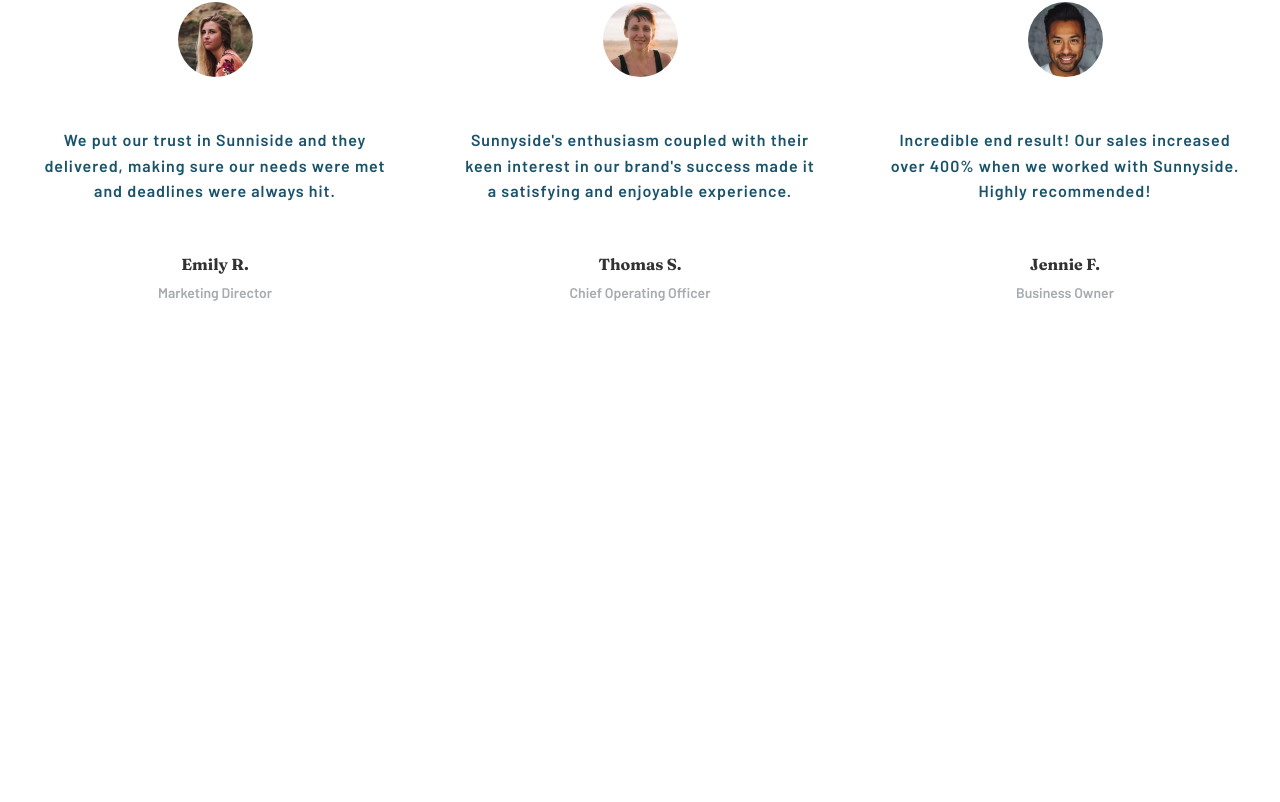
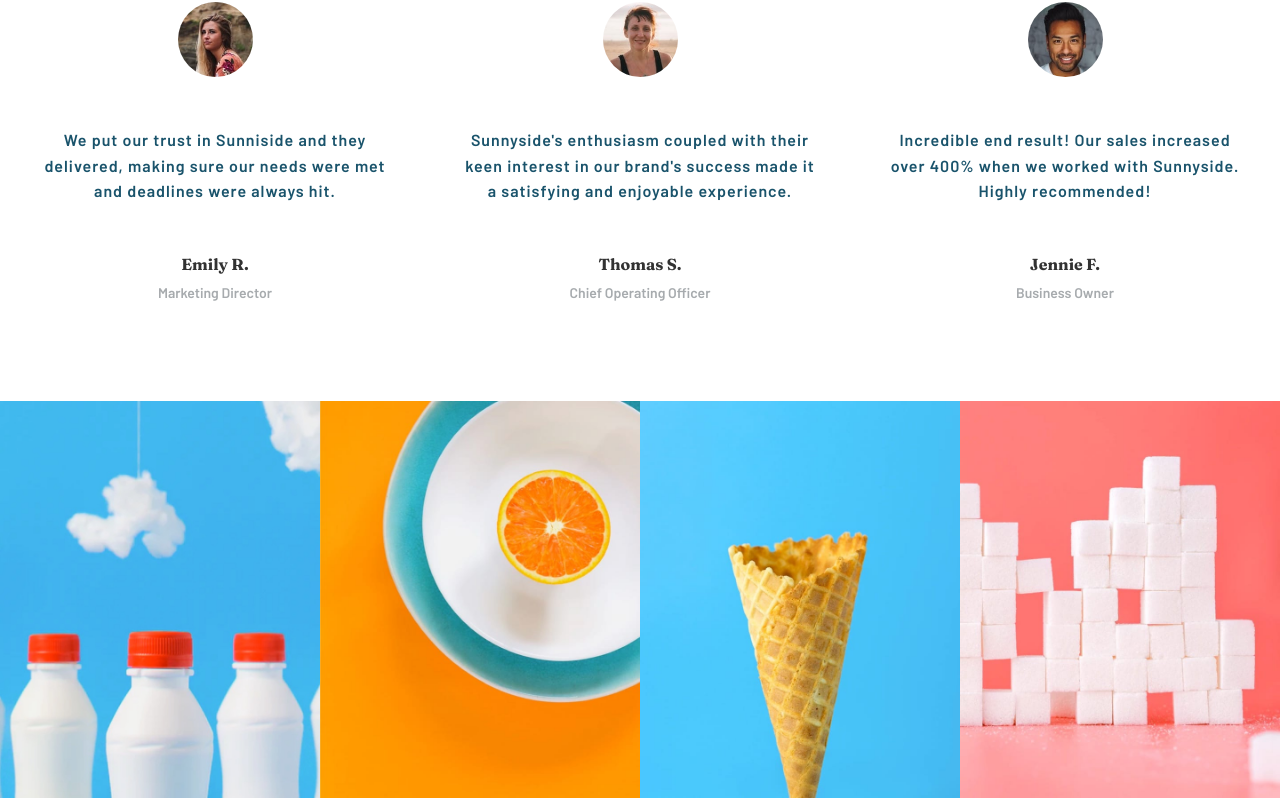
Before and after one commit to yoga1234/frontendmentor-challenges, a React (Create React App) app: page /frontendmentor-challenges/sunnyside-agency in a window 1280 px wide. Shown: the part 2664-3466 px from the top of the page. Before the commit the page ends 3065 px from the top, so only its background shows below. Built offline with nearby package versions, Linux system fonts and the light colour scheme.

Commit message:
finishing image section without responsiveness

```diff
--- a/src/pages/SunnyLandingpage/SunnyLandingpage.js
+++ b/src/pages/SunnyLandingpage/SunnyLandingpage.js
@@ -4,6 +4,7 @@ import {
   HeroImage,
   BrandFeatures,
   ClientTestimonials,
+  ImageSection,
 } from "./components";
 
 import "./SunnyLandingpage.css";
@@ -15,6 +16,7 @@ function SunnyLandingpage() {
       <HeroImage />
       <BrandFeatures />
       <ClientTestimonials />
+      <ImageSection />
     </div>
   );
 }
--- a/src/pages/SunnyLandingpage/components/ImageSection/ImageSection.css
+++ b/src/pages/SunnyLandingpage/components/ImageSection/ImageSection.css
@@ -0,0 +1,15 @@
+.image-section-container {
+  width: 100vw;
+  display: flex;
+  flex-direction: row;
+  overflow: hidden;
+}
+@media only screen and (min-width: 426px) {
+  .image-section-container picture {
+    width: 25%;
+  }
+  .image-section-container picture img {
+    width: 100%;
+    object-fit: cover;
+  }
+}
--- a/src/pages/SunnyLandingpage/components/ImageSection/ImageSection.js
+++ b/src/pages/SunnyLandingpage/components/ImageSection/ImageSection.js
@@ -0,0 +1,43 @@
+import React from "react";
+
+import "./ImageSection.css";
+
+import {
+  desktopCone,
+  desktopMilk,
+  desktopOrangeBowl,
+  desktopCubes,
+  mobileCone,
+  mobileMilk,
+  mobileOrangeBowl,
+  mobileCubes,
+} from "../../images";
+
+function ImageSection() {
+  return (
+    <div className="image-section-container">
+      <picture>
+        <source media="(min-width: 426px)" srcSet={desktopMilk} />
+        <source media="(max-width: 425px)" srcset={mobileMilk} />
+        <img src={desktopMilk} alt="four milk bottle" />
+      </picture>
+      <picture>
+        <source media="(min-width: 426px)" srcSet={desktopOrangeBowl} />
+        <source media="(max-width: 425px)" srcset={mobileOrangeBowl} />
+        <img src={desktopOrangeBowl} alt="slice of orange on bowl" />
+      </picture>
+      <picture>
+        <source media="(min-width: 426px)" srcSet={desktopCone} />
+        <source media="(max-width: 425px)" srcset={mobileCone} />
+        <img src={desktopCone} alt="ice cream cone" />
+      </picture>
+      <picture>
+        <source media="(min-width: 426px)" srcSet={desktopCubes} />
+        <source media="(max-width: 425px)" srcset={mobileCubes} />
+        <img src={desktopCubes} alt="sugar cubes" />
+      </picture>
+    </div>
+  );
+}
+
+export default ImageSection;
--- a/src/pages/SunnyLandingpage/components/index.js
+++ b/src/pages/SunnyLandingpage/components/index.js
@@ -2,5 +2,6 @@ import Navbar from "./Navbar/Navbar";
 import HeroImage from "./HeroImage/HeroImage";
 import BrandFeatures from "./BrandFeatures/BrandFeatures";
 import ClientTestimonials from "./ClientTestimonials/ClientTestimonials";
+import ImageSection from "./ImageSection/ImageSection";
 
-export { Navbar, HeroImage, BrandFeatures, ClientTestimonials };
+export { Navbar, HeroImage, BrandFeatures, ClientTestimonials, ImageSection };
```
Also changed, not shown: src/pages/SunnyLandingpage/images/index.js (+16 -0 lines).
